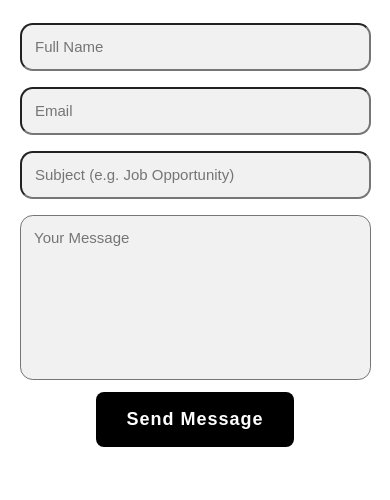
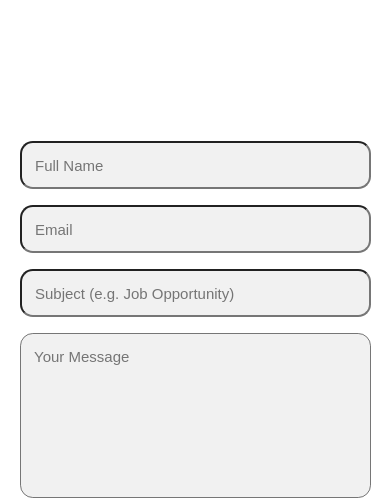
Before and after one commit to ninahonyango/ninahonyango.github.io, a plain HTML site: page contact.html in a window 390 px wide. Shown: the part 352-852 px from the top of the page. Drawn offline with nearby package versions, Linux system fonts and the light colour scheme.

Commit message:
modified mobile responsivesness

```diff
--- a/style.css
+++ b/style.css
@@ -834,7 +834,7 @@ span {
 
     .contact-form form {
         width: 100%;
-        margin-top: 5%;
+        padding-top: 120px;
     }
 
     .contact-form form .input-box {
```
